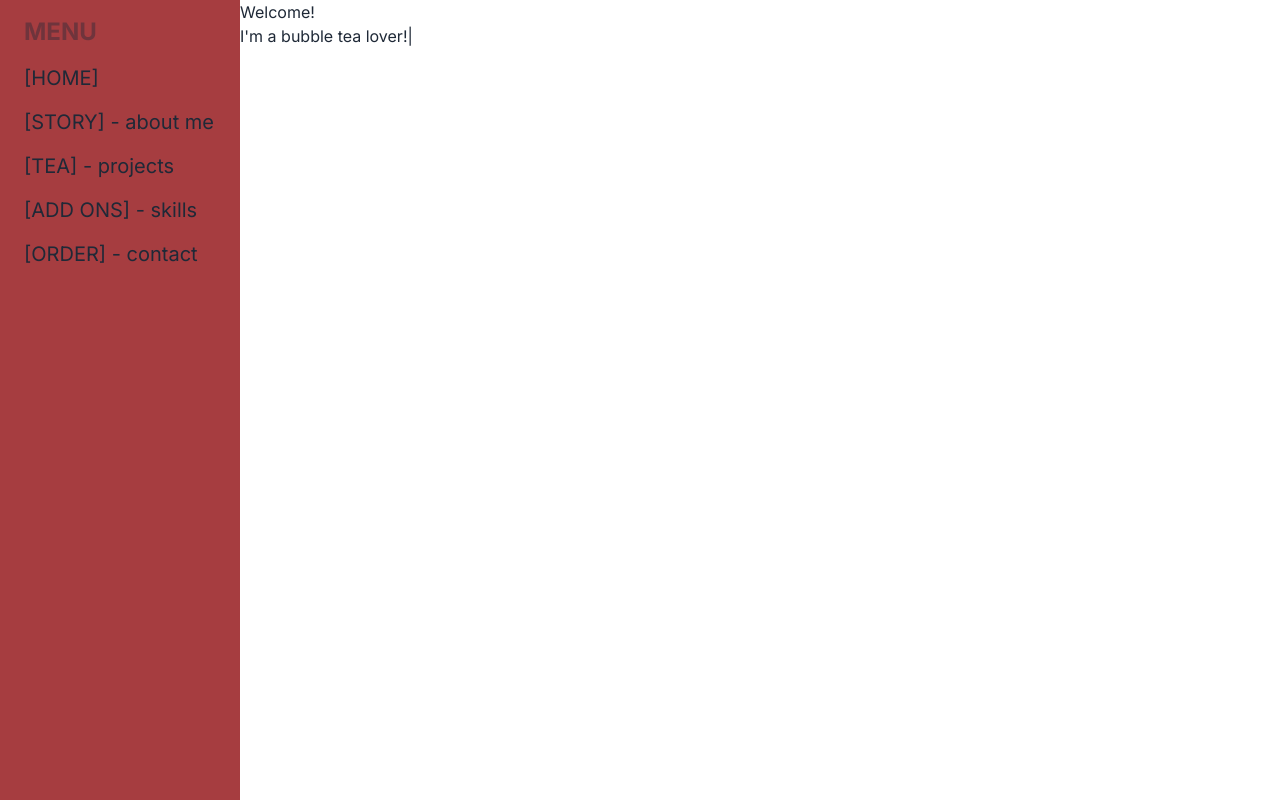
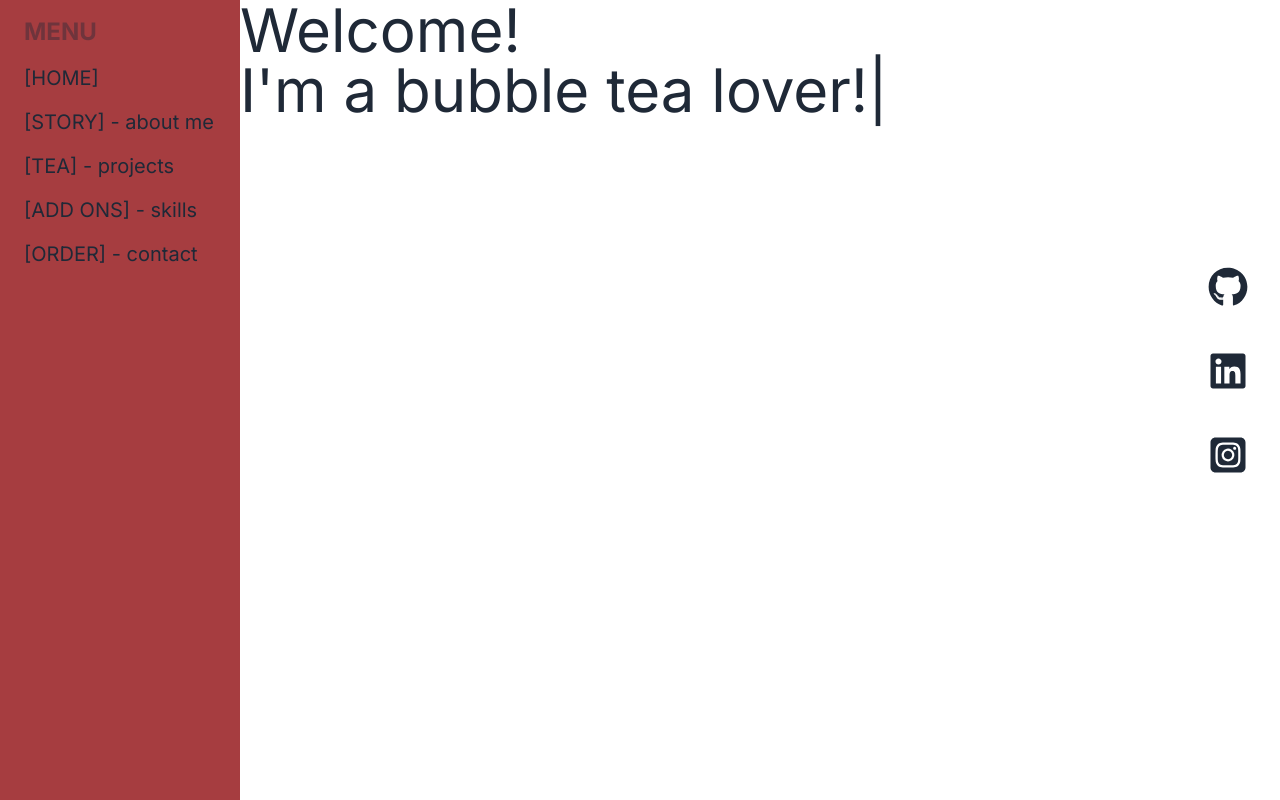
Before and after one commit to yll9108/portfolio-bubble-tea, a Next.js app: page / in a window 1280 px wide. Built offline with nearby package versions, Linux system fonts and the light colour scheme.

Commit message:
contact icon

```diff
--- a/package.json
+++ b/package.json
@@ -9,6 +9,11 @@
     "lint": "next lint"
   },
   "dependencies": {
+    "@fortawesome/fontawesome-svg-core": "^6.5.1",
+    "@fortawesome/free-brands-svg-icons": "^6.5.1",
+    "@fortawesome/free-regular-svg-icons": "^6.5.1",
+    "@fortawesome/free-solid-svg-icons": "^6.5.1",
+    "@fortawesome/react-fontawesome": "^0.2.0",
     "next": "14.1.0",
     "react": "^18",
     "react-dom": "^18",
--- /dev/null
+++ b/src/app/common/Contact.jsx
@@ -0,0 +1,39 @@
+import React from "react";
+import { FontAwesomeIcon } from "@fortawesome/react-fontawesome";
+import {
+    faGithub,
+    faLinkedin,
+    faSquareInstagram,
+} from "@fortawesome/free-brands-svg-icons";
+
+function Contact() {
+    const icons = [
+        { icon: faGithub, href: "https://github.com/yll9108" },
+        {
+            icon: faLinkedin,
+            href: "https://www.linkedin.com/in/yen-lun-l-39641025b/",
+        },
+        {
+            icon: faSquareInstagram,
+            href: "https://www.instagram.com/notetakingwithyen/",
+        },
+    ];
+
+    return (
+        <div className="static grid grid-col-3">
+            <div className="flex flex-col gap-10 absolute top-1/3 right-5">
+                {icons.map((icon) => (
+                    <a key={icon.icon} href={icon.href}>
+                        <FontAwesomeIcon
+                            key={icon.icon}
+                            icon={icon.icon}
+                            className="w-16 h-10"
+                        />
+                    </a>
+                ))}
+            </div>
+        </div>
+    );
+}
+
+export default Contact;
--- a/src/app/components/home/Animation.jsx
+++ b/src/app/components/home/Animation.jsx
@@ -4,11 +4,12 @@ const AnimationComponent = () => {
     return (
         <div>
             <TypeAnimation
+                className="text-6xl"
                 style={{ whiteSpace: "pre-line" }}
                 preRenderFirstString={true}
                 sequence={[
                     500,
-                    `Welcome!\nI'm Yen`, // initially rendered starting point
+                    `Welcome!\nI'm Yen.`, // initially rendered starting point
                     1000,
                     `Welcome!\nI'm a web developer`,
                     1000,
--- a/src/app/layout.jsx
+++ b/src/app/layout.jsx
@@ -1,6 +1,7 @@
 import { Inter } from "next/font/google";
 import "./globals.css";
 import Header from "./common/Header";
+import Contact from "./common/Contact";
 
 const inter = Inter({ subsets: ["latin"] });
 
@@ -16,6 +17,7 @@ export default function RootLayout({ children }) {
                 <div className="flex">
                     <Header />
                     {children}
+                    <Contact />
                 </div>
             </body>
         </html>
--- a/src/app/page.jsx
+++ b/src/app/page.jsx
@@ -1,6 +1,7 @@
 "use client";
 import Image from "next/image";
 import AnimationComponent from "./components/home/Animation";
+import Contact from "./common/Contact";
 
 export default function Home() {
     return (
--- /dev/null
+++ b/src/app/story/page.jsx
@@ -0,0 +1,7 @@
+import React from "react";
+
+function Story() {
+    return <div>This is story route.</div>;
+}
+
+export default Story;
```
Also changed, not shown: src/app/common/contactInfo.js (added, +19 -0 lines), 1 other file (tests, documents, lock files or other folders).
